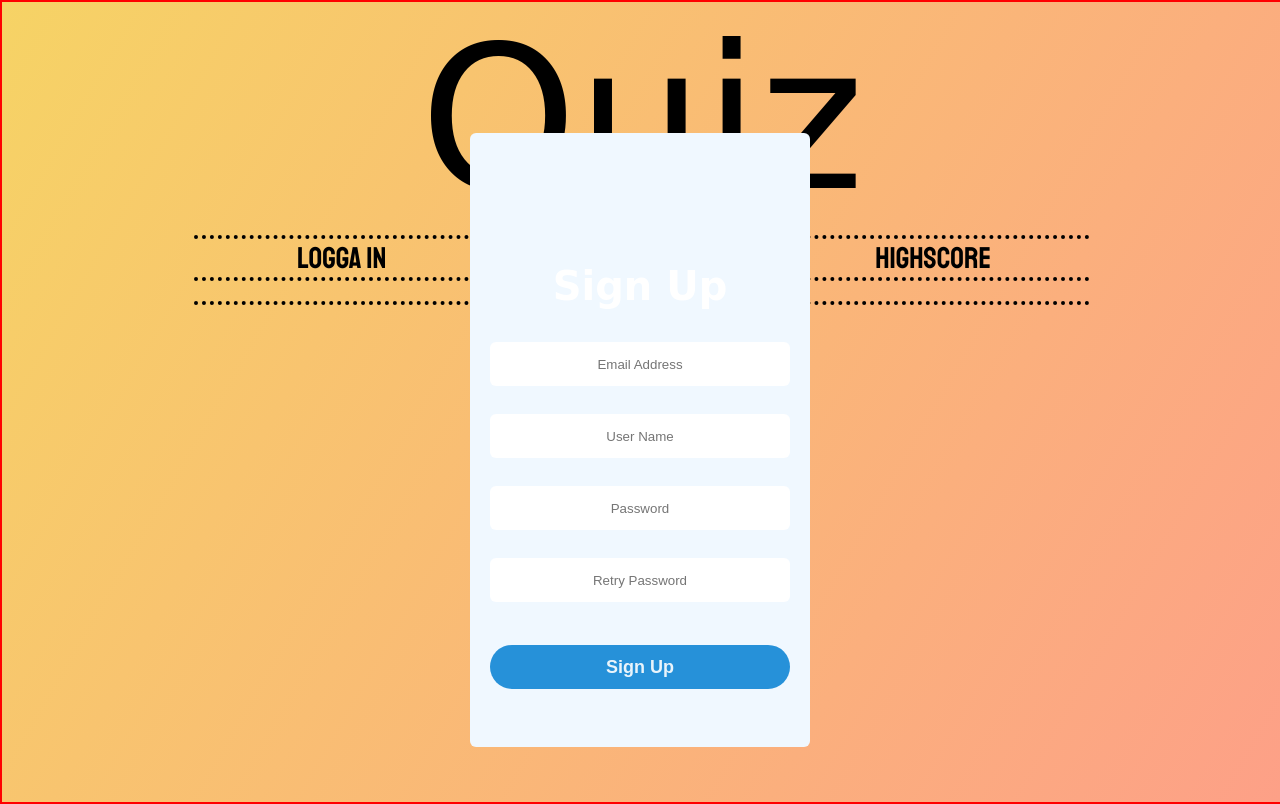
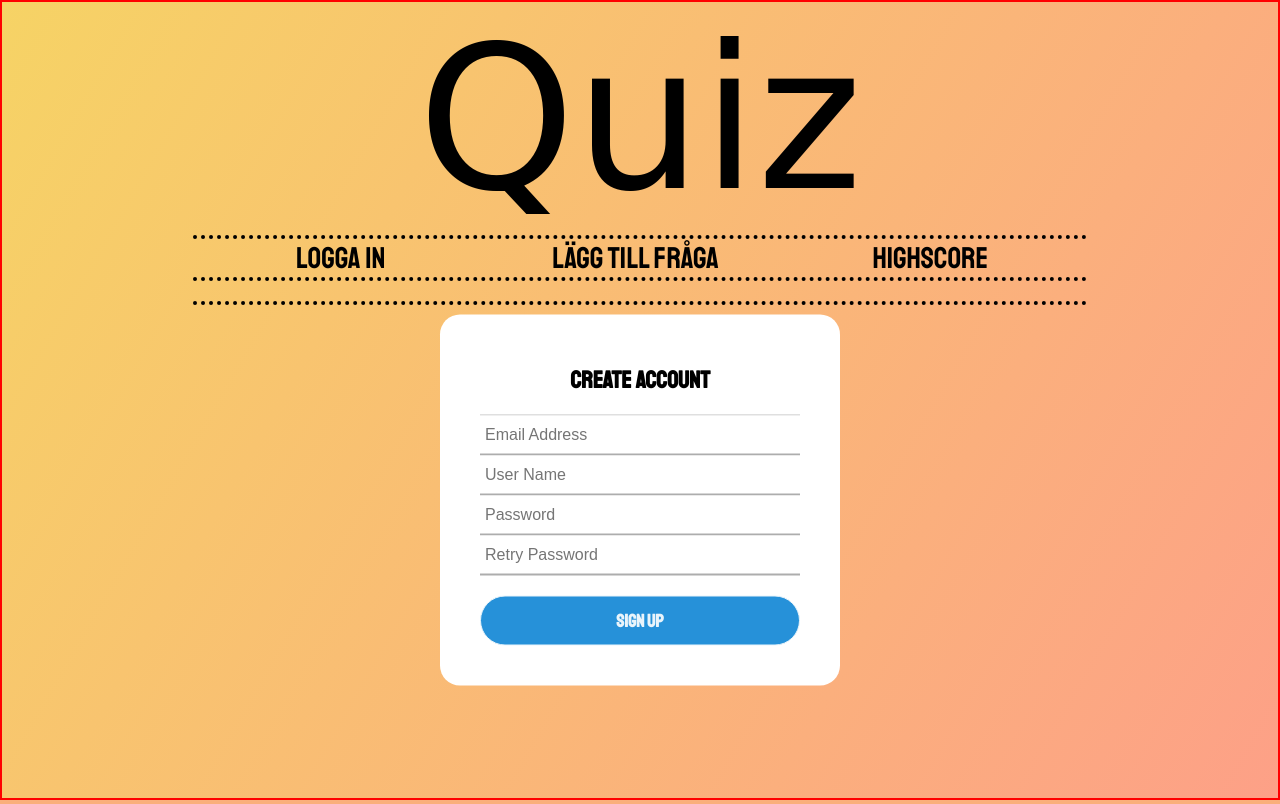
Before and after one commit to PhilipRautiainen1/Projekt-i-Webbramverk, a Flask app: page /signup in a window 1280 px wide. Run offline with Flask 2, Linux system fonts and the light colour scheme; some web fonts are replaced.

Commit message:
fixed and added more changes/code in signup css, and in login css

```diff
--- a/app.py
+++ b/app.py
@@ -52,7 +52,7 @@ def test_user():
         'score': 123,
         'friends': []
     })
-    user.save()
+    # user.save()
 
 
 # test_user()
--- a/view/static/css/login.css
+++ b/view/static/css/login.css
@@ -57,7 +57,6 @@
     width: 0%;
     height: 2px;
     background: #2691d9;
-
   }
 
   .txt_field input:focus ~label,
@@ -93,14 +92,16 @@
   input[type="submit"]:hover{
     border-color: #2691d9;
     transition: .5s;
+    background-image: linear-gradient(120deg, #f6d365, #fda087);
+    box-shadow: 0 4px 10px 0 rgba(0,0,0,0.1);
+
   }
 
   .signup-link{
     margin: 30px 0;
     text-align: center;
     font-size: 16px;
-    color: #666666;
-
+    color: #a6a6a6;
   }
 
   .signup-link a{
@@ -110,12 +111,32 @@
 
   .signup-link a:hover{
     text-decoration: underline;
+    background-image: linear-gradient(120deg, #f6d365, #fda087);
+    box-shadow: 0 4px 10px 0 rgba(0,0,0,0.1);
 
   }
+
 
   .center p{
     font-size: 16px;
     text-align: center;
-    color: lightblue;
+    color: #a6a6a6;
     text-decoration: none;
   }
+
+  .home-link{
+      margin: 30px 0;
+    text-align: center;
+    font-size: 16px;
+    color: #a6a6a6;
+  }
+
+  .home-link a{
+    color: #2691d9;
+    text-decoration: underline;
+  }
+
+  .home-link a:hover{
+    background-image: linear-gradient(120deg, #f6d365, #fda087);
+    box-shadow: 0 4px 10px 0 rgba(0,0,0,0.1);
+  }
--- a/view/static/css/signup.css
+++ b/view/static/css/signup.css
@@ -1,3 +1,10 @@
+
+*{
+    margin: 0;
+    padding: 0;
+    box-sizing: border-box;
+}
+
 body{
     margin: 0;
     padding: 0;
@@ -6,59 +13,65 @@ body{
 .test{
     width: 100%;
     height: 40%;
-    background-color: #9C1A1C;
+    position: absolute;
+    padding: 40px;
+    transform: translate(-50%, -50%);
+    border-radius: 50px;
+  }
 
-}
 
 .signup-form{
-    width: 300px;
-    padding: 20px;
-    text-align: center;
+    font-family: 'Staatliches', cursive;
+    background: linear-gradient(120deg, #f6d365, #fda087);
     position: absolute;
     top: 50%;
     left: 50%;
     transform: translate(-50%, -50%);
-    overflow: hidden;
-    background: aliceblue;
-    margin-top: 40px;
-    border-radius: 6px;
+    width: 400px;
+    background: #fff;
+    border-radius: 20px;
+    margin-top: 100px;
+    padding: 40px;
+    box-sizing: border-box;
+    justify-content: center;
 }
 
+
 .signup-form h1{
-    margin-top: 100px;
-    font-family: 'Permanent Marker', cursive;
-    color: #fff;
-    font-size: 40px;
-}
+    padding: 0 0 20px 0;
+    text-align: center;
+    border-bottom: 1px solid silver;
 
-.signup-form input{
-    display: block;
-    width: 100%;
-    padding: 0 16px;
-    height: 44px;
-    text-align: center;
-    box-sizing: border-box;
-    outline: none;
-    border: none;
-    font-family: 'montserrat', sans-serif;
+  }
 
-}
 
 .text_button{
-    margin: 5px 0;
-    border-radius: 6px;
+    width: 100%;
+    box-sizing: border-box;
+    border: none;
+    outline: none;
+    padding: 0 5px;
+    border-bottom: 2px solid #adadad;
+    height: 40px;
+    font-size: 16px;
 }
 
 .signup_button{
+    width: 100%;
+    height: 50px;
     margin-top: 20px;
-    margin-bottom: 20px;
-    background: #487eb0;
-    color: #fff;
-    border-radius: 44px;
+    border: 1px solid;
+    background: #2691d9;
+    border-radius: 25px;
+    font-size: 18px;
+    color: #e9f4fb;
+    font-weight: 700;
     cursor: pointer;
-    transition: 0.8s;
+    outline: none;
+    font-family:  'Staatliches', cursive;
 }
 
 .signup_button:hover{
-    transform: scale(0.96);
+    background-image: linear-gradient(120deg, #f6d365, #fda087);
+    box-shadow: 0 4px 10px 0 rgba(0,0,0,0.1);
 }
--- a/view/templates/signup.html
+++ b/view/templates/signup.html
@@ -4,7 +4,7 @@
     <div class="test"></div>
     <div class="signup-form">
         <form name='sign_up_form' onsubmit='return validate()'>
-            <h1>Sign Up</h1>
+            <h1> CREATE ACCOUNT</h1>
             <input type="email" name="email" placeholder="Email Address"  class="text_button" /> <br />
             <div class='error' id='email_error'></div>
             <input type="text" name="username" placeholder="User Name" class="text_button" /> <br />
@@ -16,4 +16,5 @@
             <input type="submit" value="Sign Up" class="signup_button" /> <br />
         </form>
     </div>
+
 {% endblock %}
```
Also changed, not shown: view/templates/login.html (+7 -5 lines).
